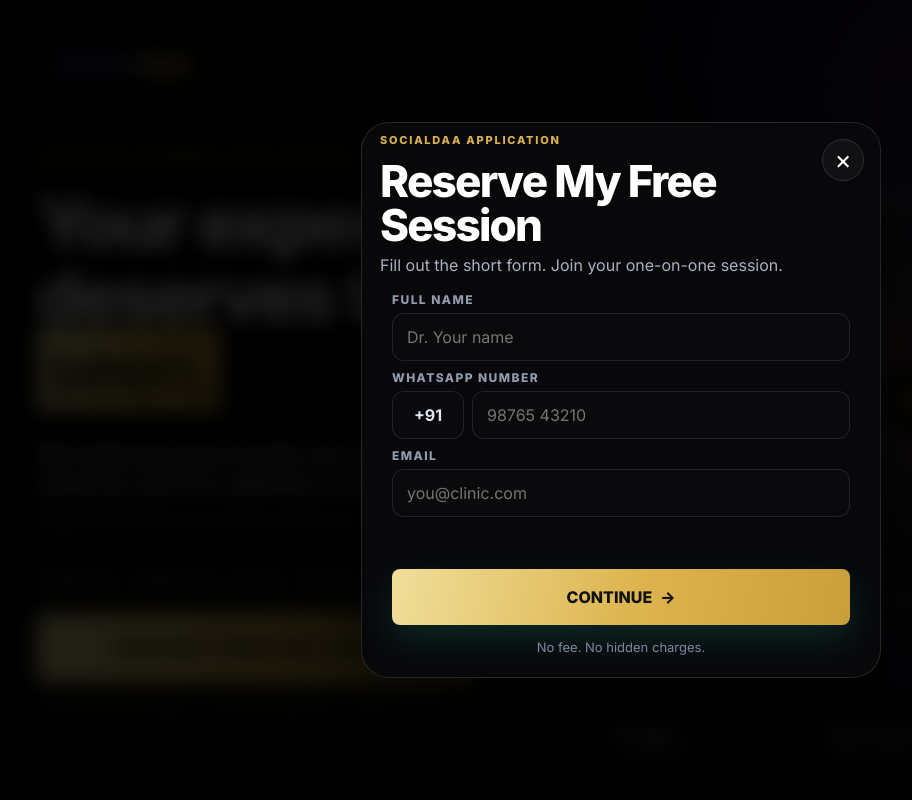
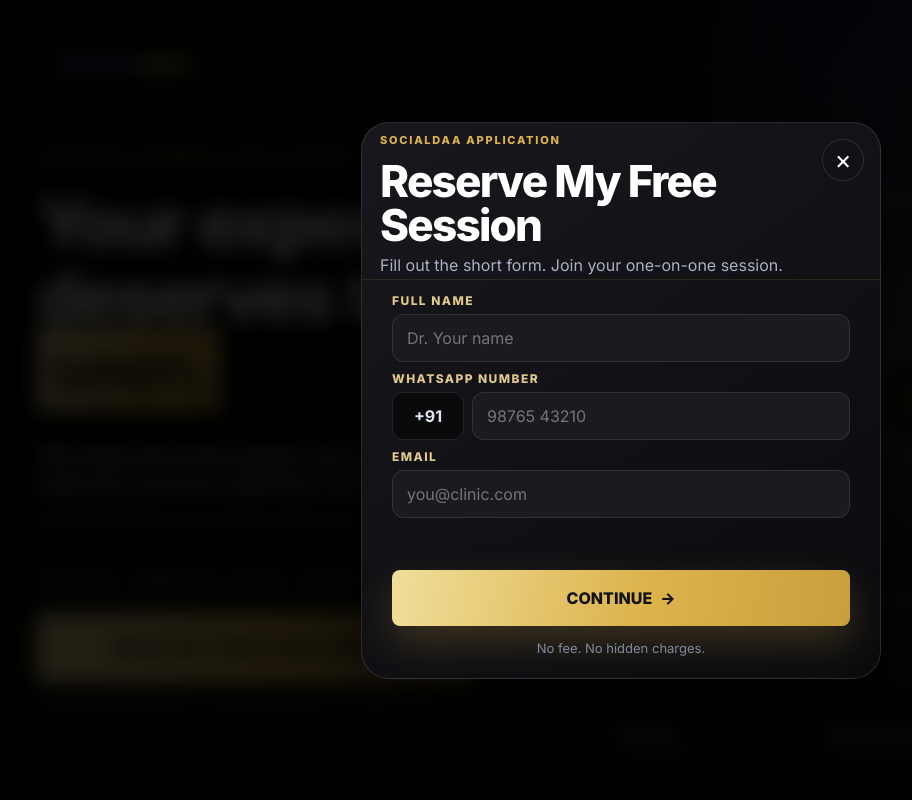
Before and after one commit to plex-op/socialdaa, a React (Vite) app: page / in a window 1280 px wide. Both pictures are taken after a click on the button "START YOUR APPLICATION". Shown: the top 800 px of the page, without its empty margins (19-931 px from the left). Built offline with nearby package versions, Linux system fonts and the light colour scheme.

Commit message:
form color

```diff
--- a/src/socialdaa.css
+++ b/src/socialdaa.css
@@ -603,7 +603,7 @@ footer a {
   overflow-y: auto;
   border: 1px solid rgba(255, 255, 255, 0.12);
   border-radius: 28px;
-  background: #08080b;
+  background: linear-gradient(145deg, #17171d, #0b0b0e);
   box-shadow: 0 28px 90px rgba(0, 0, 0, 0.58);
 }
 .application-close {
@@ -615,13 +615,14 @@ footer a {
   height: 42px;
   border: 1px solid rgba(255, 255, 255, 0.12);
   border-radius: 50%;
-  background: #111114;
+  background: #111116;
   color: #fff;
   font-size: 26px;
   line-height: 1;
 }
 .application-modal-header {
   padding: 10px 18px 2px;
+  border-bottom: 1px solid rgba(220, 177, 74, 0.12);
 }
 .application-kicker {
   display: block;
@@ -651,26 +652,29 @@ footer a {
 .application-form label {
   display: block;
   margin: 9px 0 6px;
-  color: #929bb0;
+  color: #e0c98b;
   font-size: 12px;
   font-weight: 800;
   letter-spacing: 0.12em;
   text-transform: uppercase;
 }
 .application-form input,
-.application-form select {
+.application-form select,
+.application-phone-field > span {
   width: 100%;
   min-height: 48px;
   padding: 12px 14px;
   border: 1px solid rgba(255, 255, 255, 0.1);
   border-radius: 12px;
-  background: #0a0a0d;
+  background: #1a1a20;
   color: #fff;
 }
 .application-form input:focus,
 .application-form select:focus {
   outline: none;
   border-color: var(--gold);
+  background: #202027;
+  box-shadow: 0 0 0 3px rgba(220, 177, 74, 0.12);
 }
 .application-phone-field {
   display: grid;
@@ -689,7 +693,7 @@ footer a {
 }
 .application-primary-action {
   background: var(--gg);
-  box-shadow: 0 14px 34px rgba(40, 198, 167, 0.16);
+  box-shadow: 0 16px 38px rgba(220, 177, 74, 0.22);
   color: #111;
 }
 .application-primary-action span {
@@ -719,6 +723,7 @@ footer a {
   border-color: var(--gold);
   background: var(--gg);
   color: #111;
+  box-shadow: 0 0 18px rgba(220, 177, 74, 0.22);
 }
 .application-progress i {
   width: 54px;
@@ -1299,10 +1304,6 @@ footer a {
   .application-form-step-two {
     padding: 6px 18px 18px;
   }
-  .application-form-step-two .application-back-step {
-    min-height: 24px;
-    margin: 8px auto 4px;
-  }
   .application-form-step_two .form-submit {
     width: 100%;
     height: 48px;
```
